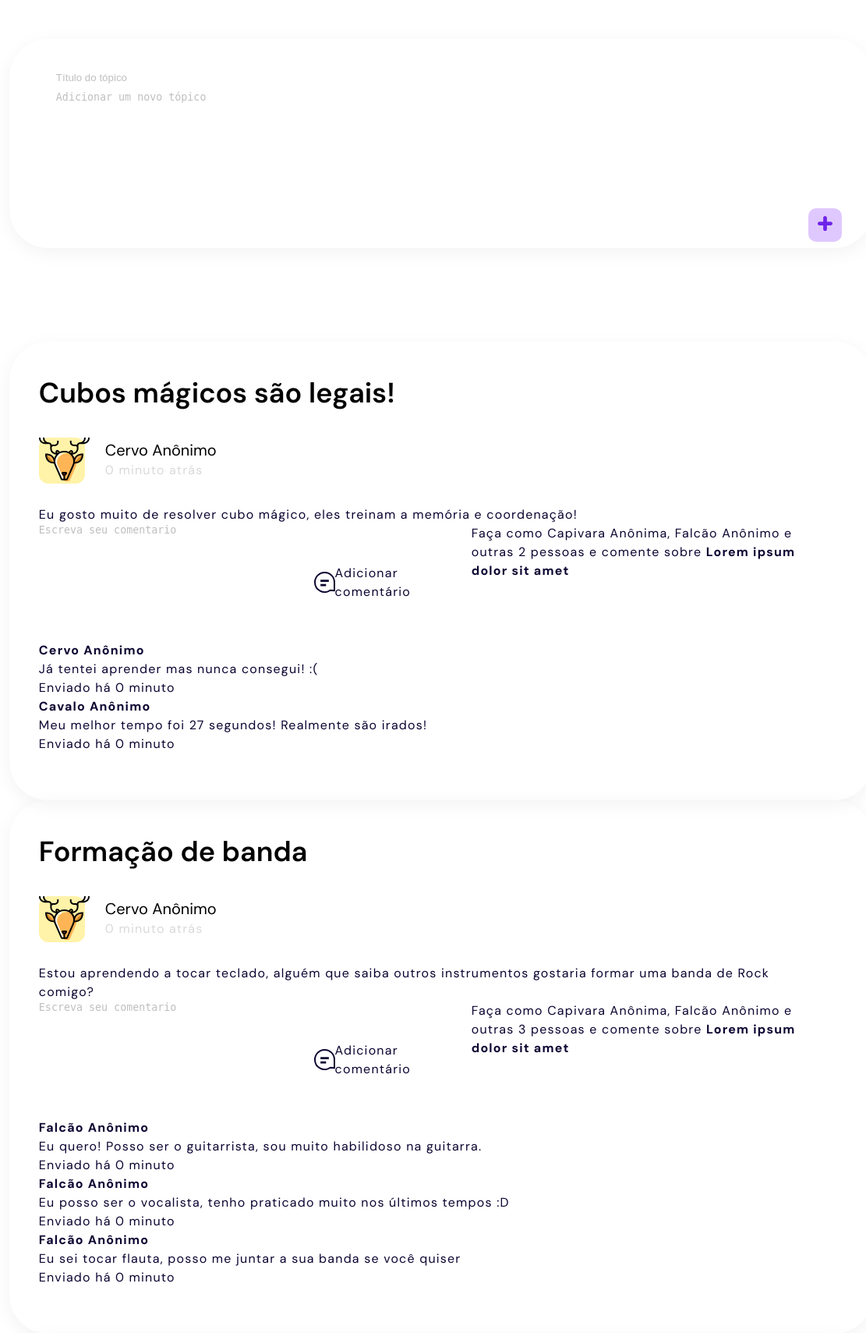
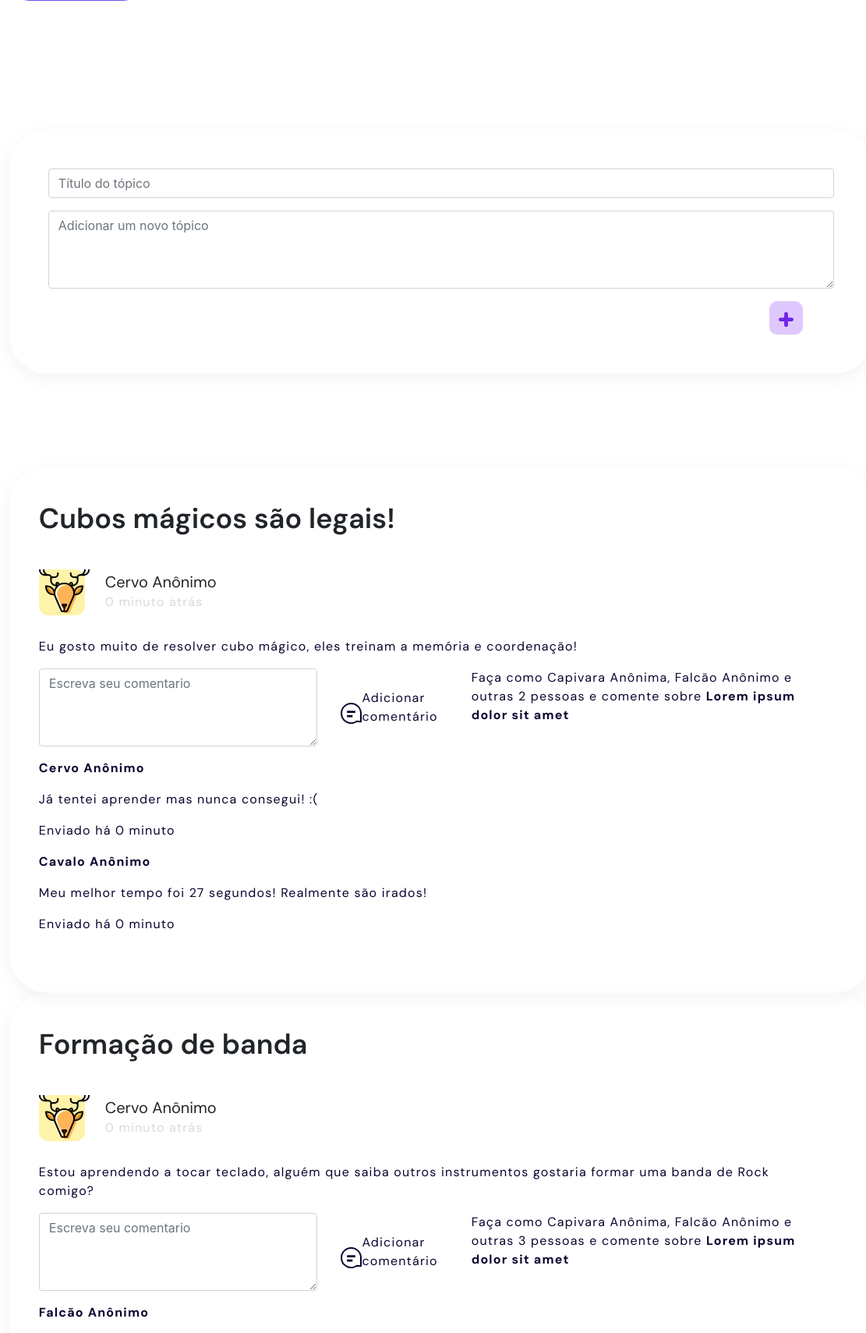
Before and after one commit to Pirraio/eject-projeto-backend, a Django app: page /forum in a window 1400 px wide. Shown: the part 858-2567 px from the top of the page at 78% size, without its empty margins (123-1234 px from the left). Run offline with Django 5.2, Linux system fonts and the light colour scheme; data comes from the database, SQL or seed files in the repository; some libraries are stand-ins or nearby versions.

Commit message:
feat: estilização do form

```diff
--- a/core/static/css/footer.css
+++ b/core/static/css/footer.css
@@ -29,7 +29,7 @@
 
 .direitos p{
         font-family: 'Montserrat', sans-serif;
-    width: 300px;
+    width: 350px;
     font-weight: 400;
     font-size: 2vh;
     color: white;
@@ -97,7 +97,7 @@
     font-family: 'Montserrat', sans-serif;
     font-weight:450;
     text-align: left;
-    width: 204px;
+    width: 350px;
     font-size: 2vh;
     color: white;
     line-height: 0.5vh;
--- a/core/static/css/forum_novotopico.css
+++ b/core/static/css/forum_novotopico.css
@@ -188,13 +188,11 @@
 
 #card_add{
     width: 100%;
-    height: 268px;
     border-radius: 50px;
     box-shadow: 0px 6px 24px 0px #0000000D;
     margin-bottom: 120px;
     margin-top: 165px;
-    padding-top: 40px;
-    padding-left: 60px;
+    padding: 50px;
 }
 
 #caixadetexto{
@@ -232,6 +230,7 @@ textarea{
     min-width: 90px;
     box-sizing: border-box;
     border: none;
+    height: 100px;
 }
 
 input{
--- a/core/templates/pages_app/forum.html
+++ b/core/templates/pages_app/forum.html
@@ -13,6 +13,11 @@
     <link href='{% static "css/navbar.css" %}' rel="stylesheet">
     <link href='{% static "css/forum_styles.css" %}' rel="stylesheet">
     <link href='{% static "css/footer.css" %}' rel="stylesheet">
+
+    <link rel="stylesheet" href="https://maxcdn.bootstrapcdn.com/bootstrap/4.0.0/css/bootstrap.min.css" integrity="sha384-Gn5384xqQ1aoWXA+058RXPxPg6fy4IWvTNh0E263XmFcJlSAwiGgFAW/dAiS6JXm" crossorigin="anonymous">
+    <script src="https://code.jquery.com/jquery-3.2.1.slim.min.js" integrity="sha384-KJ3o2DKtIkvYIK3UENzmM7KCkRr/rE9/Qpg6aAZGJwFDMVNA/GpGFF93hXpG5KkN" crossorigin="anonymous"></script>
+    <script src="https://cdnjs.cloudflare.com/ajax/libs/popper.js/1.12.9/umd/popper.min.js" integrity="sha384-ApNbgh9B+Y1QKtv3Rn7W3mgPxhU9K/ScQsAP7hUibX39j7fakFPskvXusvfa0b4Q" crossorigin="anonymous"></script>
+    <script src="https://maxcdn.bootstrapcdn.com/bootstrap/4.0.0/js/bootstrap.min.js" integrity="sha384-JZR6Spejh4U02d8jOt6vLEHfe/JQGiRRSQQxSfFWpi1MquVdAyjUar5+76PVCmYl" crossorigin="anonymous"></script>
 
     <style>
          ul{
@@ -153,7 +158,7 @@
                             </li>
 
                         {% empty %}<!-- Default do tópico vazio -->
-                            <li>Vazio...</li>
+
 
                         {% endfor %}
                     </ul>
@@ -161,7 +166,7 @@
                 </div>
             </li>
             {% empty %}
-            <li>Vazio...</li>
+
             {% endfor %}
 
         </ul>
```
